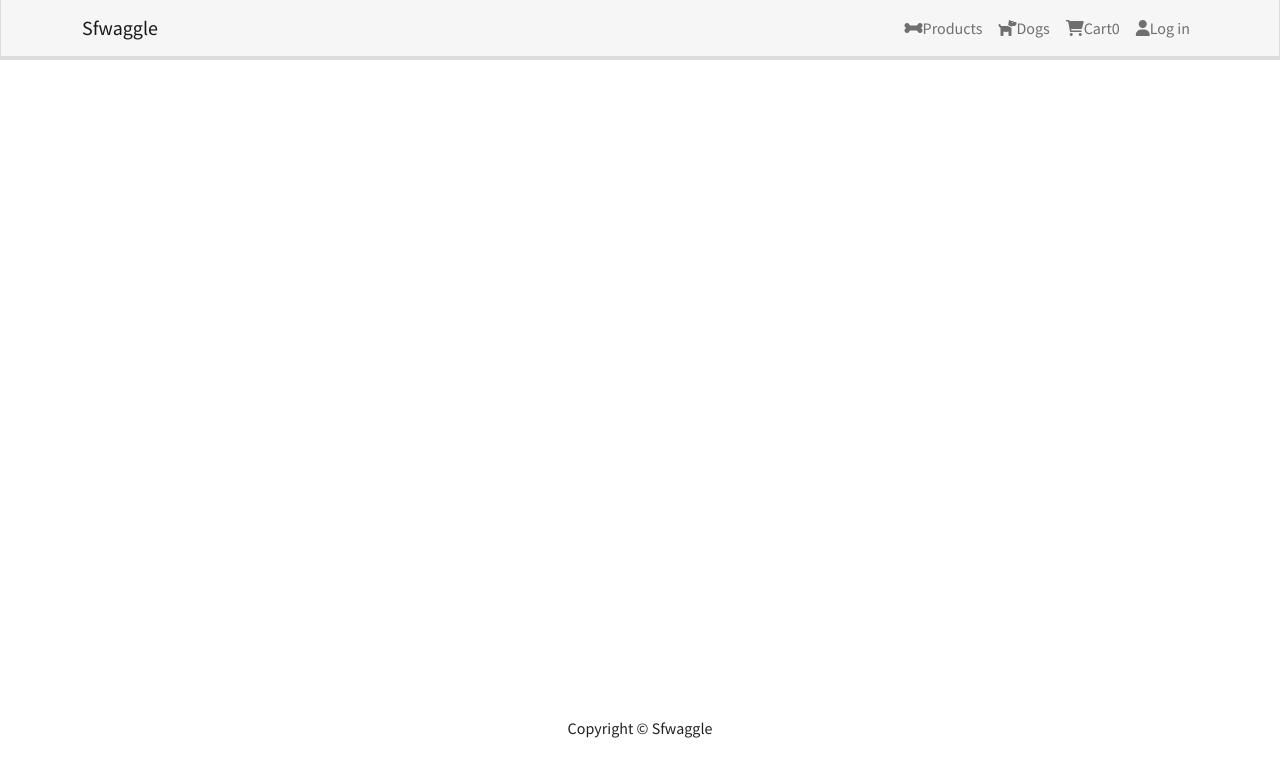
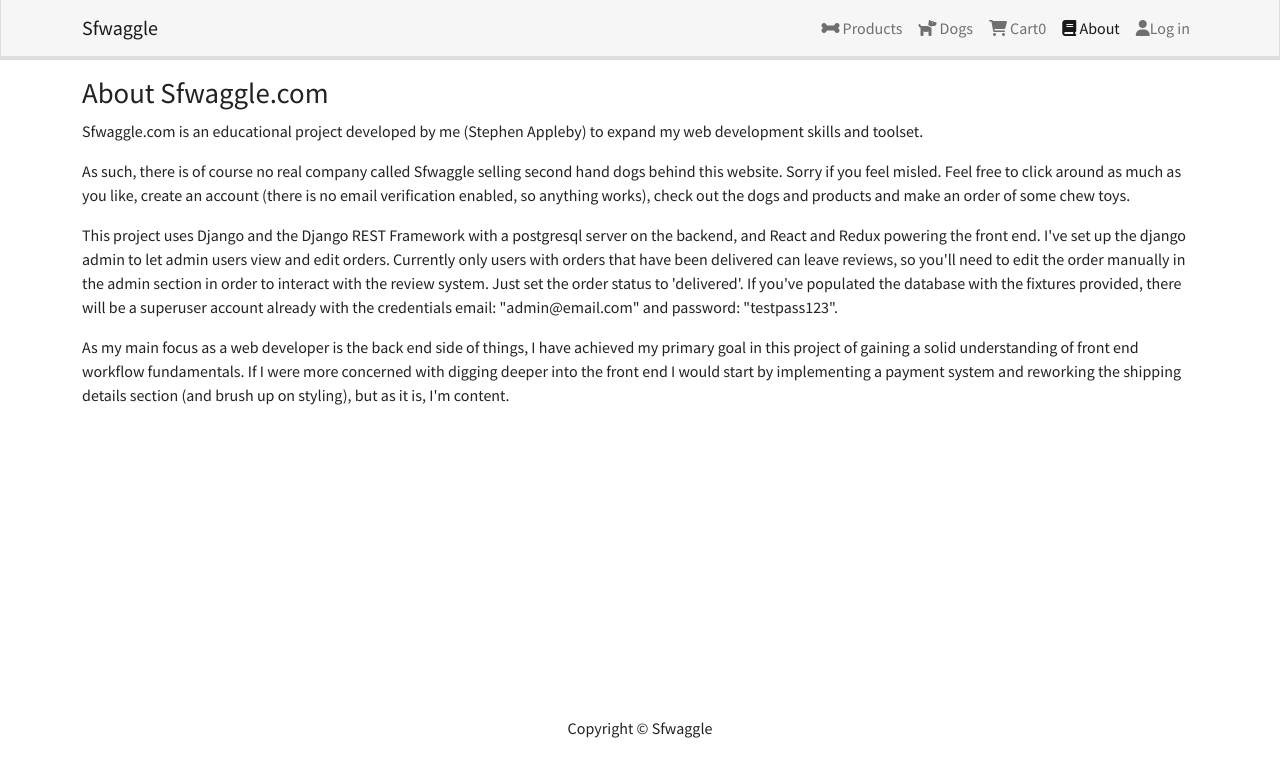
Before and after one commit to StephenAppleby/sfwaggle, a React (Create React App) app in the folder frontend/: page /about in a window 1280 px wide. Shown: the top 776 px of the page. Built offline with nearby package versions, Linux system fonts and the light colour scheme.

Commit message:
Add about page

```diff
--- a/frontend/src/App.js
+++ b/frontend/src/App.js
@@ -17,6 +17,7 @@ import { useSelector } from "react-redux"
 import WrongWayScreen from "./screens/WrongWayScreen"
 import OrderScreen from "./screens/OrderScreen"
 import OrderListScreen from "./screens/OrderListScreen"
+import AboutScreen from "./screens/AboutScreen"
 
 function App() {
   const token = useSelector((state) => state.account.token)
@@ -38,6 +39,7 @@ function App() {
           <Routes>
             // Public routes
             <Route path="/" element={<HomeScreen />} />
+            <Route path="/about" element={<AboutScreen />} />
             <Route path="/login" element={<LoginScreen />} />
             <Route path="/register" element={<RegisterScreen />} />
             <Route path="/dogs" element={<DogListScreen />} />
--- a/frontend/src/components/Header.js
+++ b/frontend/src/components/Header.js
@@ -48,19 +48,23 @@ const Header = () => {
             <Nav className="ms-auto">
               <LinkContainer to="/products">
                 <Nav.Link>
-                  <i className="fa-solid fa-bone"></i>Products
+                  <i className="fa-solid fa-bone"></i> Products
                 </Nav.Link>
               </LinkContainer>
               <LinkContainer to="/dogs">
                 <Nav.Link>
-                  <i className="fa-solid fa-dog"></i>Dogs
+                  <i className="fa-solid fa-dog"></i> Dogs
                 </Nav.Link>
               </LinkContainer>
               <LinkContainer to="/cart">
                 <Nav.Link>
-                  <i className="fas fa-shopping-cart"></i>
-                  Cart
+                  <i className="fas fa-shopping-cart"></i> Cart
                   {cartSuccess ? `(${cartItems.length})` : 0}
+                </Nav.Link>
+              </LinkContainer>
+              <LinkContainer to="/about">
+                <Nav.Link>
+                  <i className="fa-sharp fa-solid fa-book"></i> About
                 </Nav.Link>
               </LinkContainer>
               <LinkContainer to="/login">
--- /dev/null
+++ b/frontend/src/screens/AboutScreen.js
@@ -0,0 +1,41 @@
+import React from "react"
+
+const AboutScreen = () => {
+  return (
+    <>
+      <h1>About Sfwaggle.com</h1>
+      <p>
+        Sfwaggle.com is an educational project developed by me (Stephen Appleby)
+        to expand my web development skills and toolset.
+      </p>
+      <p>
+        As such, there is of course no real company called Sfwaggle selling
+        second hand dogs behind this website. Sorry if you feel misled. Feel
+        free to click around as much as you like, create an account (there is no
+        email verification enabled, so anything works), check out the dogs and
+        products and make an order of some chew toys.
+      </p>
+      <p>
+        This project uses Django and the Django REST Framework with a postgresql
+        server on the backend, and React and Redux powering the front end. I've
+        set up the django admin to let admin users view and edit orders.
+        Currently only users with orders that have been delivered can leave
+        reviews, so you'll need to edit the order manually in the admin section
+        in order to interact with the review system. Just set the order status
+        to 'delivered'. If you've populated the database with the fixtures
+        provided, there will be a superuser account already with the credentials
+        email: "admin@email.com" and password: "testpass123".
+      </p>
+      <p>
+        As my main focus as a web developer is the back end side of things, I
+        have achieved my primary goal in this project of gaining a solid
+        understanding of front end workflow fundamentals. If I were more
+        concerned with digging deeper into the front end I would start by
+        implementing a payment system and reworking the shipping details section
+        (and brush up on styling), but as it is, I'm content.
+      </p>
+    </>
+  )
+}
+
+export default AboutScreen
```
